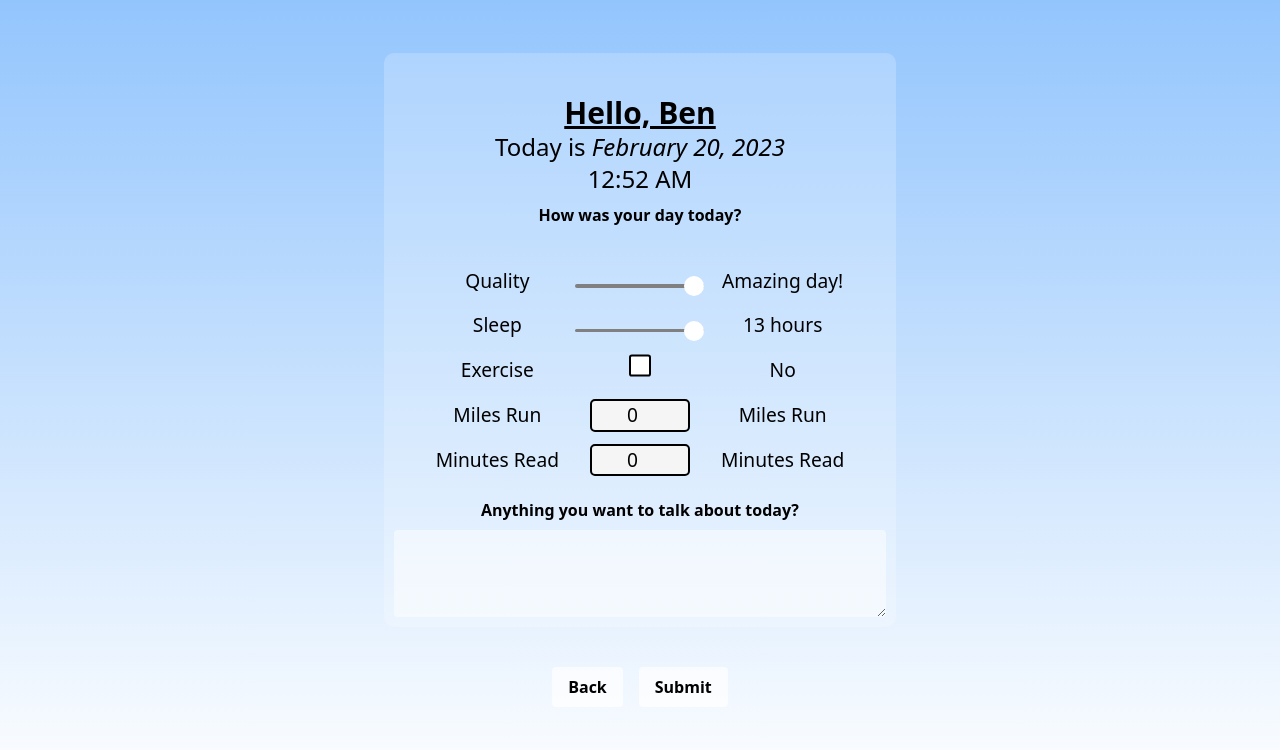
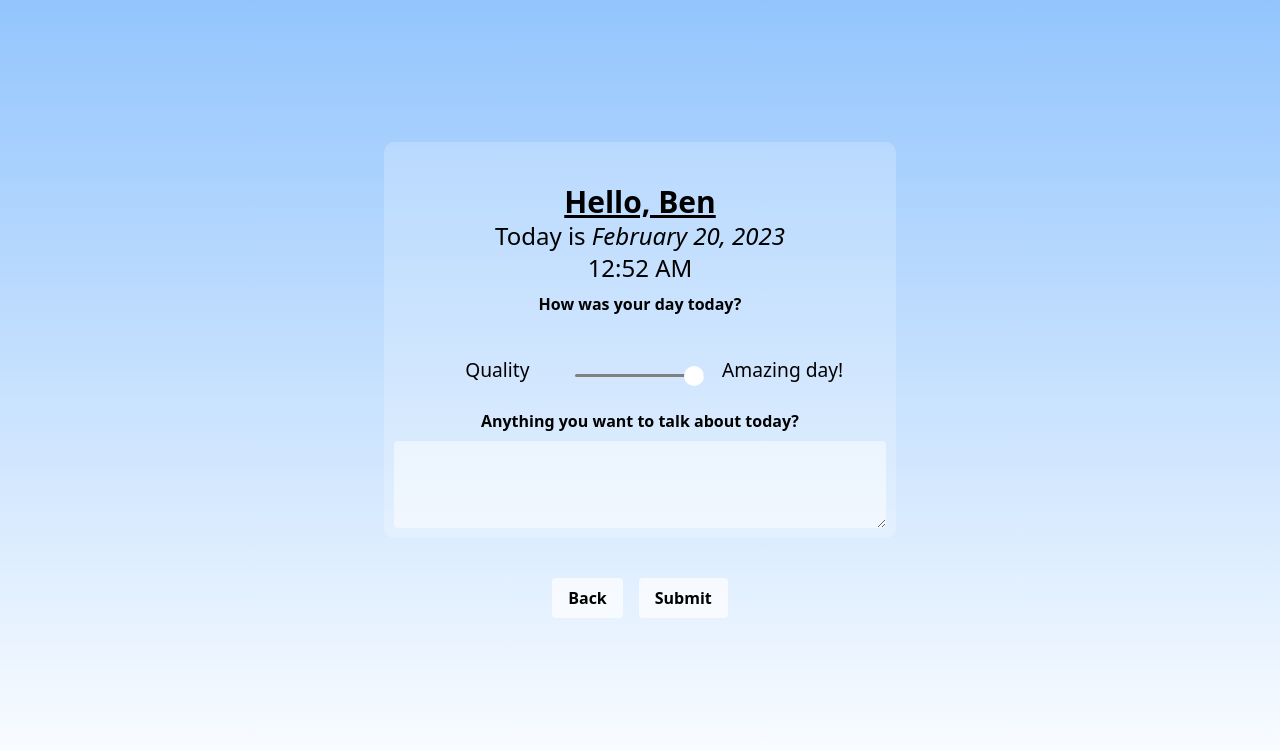
Before and after one commit to Pawtang/sunny-front, a React (Create React App) app in the folder Sunny/: page /day in a window 1280 px wide. Shown: the top 750 px of the page. Built offline with nearby package versions, Linux system fonts and the light colour scheme.

Commit message:
Some functional updates for saving day

```diff
--- a/Sunny/package.json
+++ b/Sunny/package.json
@@ -12,7 +12,9 @@
     "@types/node": "^16.18.12",
     "@types/react": "^18.0.28",
     "@types/react-dom": "^18.0.11",
+    "axios": "^1.3.4",
     "dayjs": "^1.11.7",
+    "lodash": "^4.17.21",
     "react": "^18.2.0",
     "react-dom": "^18.2.0",
     "react-router-dom": "^6.8.1",
--- a/Sunny/src/components/CalendarDay.tsx
+++ b/Sunny/src/components/CalendarDay.tsx
@@ -33,7 +33,7 @@ const CalendarDay: FunctionComponent<calendarDayProps> = (props) => {
       })`,
     };
     return (
-      <Link to="/Day">
+      <Link to={`/Day?date=${"03042020"}`} state={{dayabc: "010101"}}>
         <div
           className={`dayBox relative w-16 hover:-translate-y-1 h-16 hover:h-15 bg-white/80 hover:bg-white transition-all m-4 rounded hover:drop-shadow-md`}
           // style={divStyle}
--- a/Sunny/src/components/Day.tsx
+++ b/Sunny/src/components/Day.tsx
@@ -1,23 +1,38 @@
-import React, { FunctionComponent } from "react";
-// import { useState } from "react";
+import React, { FunctionComponent, useEffect } from "react";
+import { useState } from "react";
 import BooleanRating from "../elements/BooleanRating";
 import NumberRating from "../elements/NumberRating";
 import RangeRating from "../elements/RangeRating";
 import dayjs, { Dayjs } from "dayjs";
 import LinkButton from "../elements/LinkButton";
-import { Interface } from "readline";
 import BackgroundGradient from "../utilities/BackgroundGradient";
+import {mapQueryParamsToObject} from "../utilities/QueryParamsUtils";
+import ActionButton from '../elements/ActionButton';
+import {submitDay} from "../middleware/dayServiceCalls";
+import {useLocation} from "react-router-dom";
 const today = dayjs();
 
 interface dayProps {
   // id: number;
+  date?: string
 }
 
 const Day: FunctionComponent<dayProps> = (props) => {
   // const { id } = props;
-  // const [dailyRating, setDailyRating] = useState(0);
+  const [dayRating, setDayRating] = useState(5);
+  const [notes, setNotes] = useState("");
+  const [attributes, setAttributes] = useState({});
+  const {date="03/05/2020"} = props;
+  const location = useLocation();
+  console.log("location", location);
+  console.log("aa", mapQueryParamsToObject(location.search)) //TODO this is not working rn
+
+  useEffect(() => {
+    console.log("Notes", notes)
+  }, [notes])
 
   const time = parseInt(today.format("h"));
+  console.log("time", time);
 
   return (
     <div
@@ -47,11 +62,14 @@ const Day: FunctionComponent<dayProps> = (props) => {
             However, also need to map both the inputs and the states based on the trackers the user has set up
 
             */}
-            <RangeRating value="Quality" maximum={4}></RangeRating>
-            <RangeRating value="Sleep" maximum={12}></RangeRating>
+            <RangeRating label="Quality"
+                         maximum={5}
+                         onChange={(rating: number) => setDayRating(rating)}
+                         value={dayRating}/>
+            {/* <RangeRating value="Sleep" maximum={12}></RangeRating>
             <BooleanRating value="Exercise"></BooleanRating>
             <NumberRating value="Miles Run"></NumberRating>
-            <NumberRating value="Minutes Read"></NumberRating>
+            <NumberRating value="Minutes Read"></NumberRating> */}
           </div>
           <div className="freetext center mt-4">
             <label htmlFor="journal-entry">
@@ -61,8 +79,12 @@ const Day: FunctionComponent<dayProps> = (props) => {
               className="mt-2 bg-white/50 peer block min-h-3  w-full rounded border-0 py-[0.32rem] px-3 leading-[1.6] outline-none transition-all duration-200 ease-linear focus:placeholder:opacity-100 data-[te-input-state-active]:placeholder:opacity-100 motion-reduce:transition-none dark:text-neutral-200 dark:placeholder:text-neutral-200 [&:not([data-te-input-placeholder-active])]:placeholder:opacity-0 "
               id="journal-entry"
               rows={3}
+              onChange={(e) => {
+                setNotes(e.target.value)
+              }}
+              value={notes}
               placeholder="Tell me about your day"
-            ></textarea>
+            />
           </div>
         </div>
         <div className="container submit mx-auto m-10 mx-auto flex justify-center max-w-sm">
@@ -71,11 +93,14 @@ const Day: FunctionComponent<dayProps> = (props) => {
             buttonText="Back"
             styleTags="text-center"
           ></LinkButton>
-          <LinkButton
-            linkTo=""
+          <ActionButton
+            onClick={() => {
+              submitDay({notes, dayRating, attributes, date}, (data: any) => {alert("YAY"); console.log(data)})
+              console.log("abcdefg")
+            }}
             buttonText="Submit"
             styleTags="text-center"
-          ></LinkButton>
+          ></ActionButton>
         </div>
       </div>
     </div>
--- a/Sunny/src/components/Month.tsx
+++ b/Sunny/src/components/Month.tsx
@@ -6,6 +6,13 @@ import ActionButton from "../elements/ActionButton";
 import LinkButton from "../elements/LinkButton";
 import DummyMonthGen from "../utilities/DummyMonthGen";
 import BackgroundGradient from "../utilities/BackgroundGradient";
+
+interface IDay {
+  id: number,
+  quality: number,
+  sleep: number,
+  date: Dayjs
+}
 
 const Month: FunctionComponent = () => {
   const today = dayjs();
@@ -17,14 +24,15 @@ const Month: FunctionComponent = () => {
   };
 
   const [time, setTime] = useState(12);
+  const [month, setMonth] = useState<IDay[]|undefined>([]);
 
   // Useffect to run DummyMonthGen only on mount
-  let month: { id: number; quality: number; sleep: number; date: Dayjs }[] = [];
+  // let month: { id: number; quality: number; sleep: number; date: Dayjs }[] = [];
 
   useEffect(() => {
-    month = DummyMonthGen();
+    setMonth(DummyMonthGen());
     console.log(month);
-  });
+  }, []);
 
   return (
     <div className={`mt-0 transition-colors ${BackgroundGradient(time)}`}>
@@ -72,7 +80,7 @@ const Month: FunctionComponent = () => {
               <CalendarDay dayIndex={index} />
             </div>
           ))} */}
-          {month.map((day) => (
+          {month && month.map((day) => (
             <div id={day.id.toString()} key={day.id}>
               <CalendarDay
                 dayIndex={day.id}
--- a/Sunny/src/elements/BooleanRating.tsx
+++ b/Sunny/src/elements/BooleanRating.tsx
@@ -9,18 +9,18 @@ const evaluateRating = (value: string, rating: boolean) => {
 };
 
 interface ratingProps {
-  value: string;
+  label: string;
 }
 
 const BooleanRating: FunctionComponent<ratingProps> = (props) => {
-  const { value } = props;
+  const { label } = props;
   const [rating, setRating] = useState(false);
 
   return (
     // Change to a nice toggle pill component
     <div className="container dayrating mx-auto px-6">
       <div className="grid grid-cols-3 mx-auto p-2">
-        <div className="border-1 mx-auto">{value}</div>
+        <div className="border-1 mx-auto">{label}</div>
         <div className="border-1 mx-auto">
           <input
             type="checkbox"
@@ -32,7 +32,7 @@ const BooleanRating: FunctionComponent<ratingProps> = (props) => {
             }}
           />
         </div>
-        <div className="border-1 mx-auto">{evaluateRating(value, rating)}</div>
+        <div className="border-1 mx-auto">{evaluateRating(label, rating)}</div>
       </div>
     </div>
   );
--- a/Sunny/src/elements/NumberRating.tsx
+++ b/Sunny/src/elements/NumberRating.tsx
@@ -10,18 +10,18 @@ const evaluateRating = (value: string, rating: number) => {
 };
 
 interface ratingProps {
-  value: string;
+  label: string;
 }
 
 const NumberRating: FunctionComponent<ratingProps> = (props) => {
-  const { value } = props;
+  const { label } = props;
   const [rating, setRating] = useState(0);
 
   return (
     // Need to remove the up/down formatting or just change to text input then use js to only accept numbers
     <div className="container dayrating mx-auto px-6">
       <div className="grid grid-cols-3 mx-auto p-2">
-        <div className="border-1 mx-auto">{value}</div>
+        <div className="border-1 mx-auto">{label}</div>
         <div className="border-1 mx-auto">
           <div className="w-24">
             <input
@@ -36,7 +36,7 @@ const NumberRating: FunctionComponent<ratingProps> = (props) => {
             />
           </div>
         </div>
-        <div className="border-1 mx-auto">{evaluateRating(value, rating)}</div>
+        <div className="border-1 mx-auto">{evaluateRating(label, rating)}</div>
       </div>
     </div>
   );
--- a/Sunny/src/elements/RangeRating.tsx
+++ b/Sunny/src/elements/RangeRating.tsx
@@ -1,54 +1,56 @@
 import React, { FunctionComponent } from "react";
-import { useState } from "react";
-import { Interface } from "readline";
 
-const evaluateRating = (value: string, rating: number) => {
-  if (value === "Quality") {
+const evaluateRating = (label: string, rating: number) => {
+  if (label === "Quality") {
     switch (rating) {
-      case 0:
+      case 1:
         return "Miserable day...";
-      case 1:
+      case 2:
         return "Bad day...";
-      case 2:
+      case 3:
         return "Decent day...";
-      case 3:
+      case 4:
         return "Good day!";
-      case 4:
+      case 5:
         return "Amazing day!";
       default:
         return "Rate your day!";
     }
-  } else if (value === "Sleep") return `${(rating + 1).toString()} hours`;
-  else return (rating + 1).toString();
+  } else if (label === "Sleep") {
+    return `${(rating).toString()} hours`;
+  }
+
+  return (rating).toString();
 };
 
 interface ratingProps {
-  value: string;
+  label: string;
+  value: number;
   maximum: number;
+  onChange: Function;
 }
 
 const RangeRating: FunctionComponent<ratingProps> = (props) => {
-  const { value, maximum } = props;
-  const [rating, setRating] = useState(maximum);
+  const { label, value, maximum, onChange } = props;
 
   return (
     <div className="container dayrating mx-auto px-6">
       <div className="grid grid-cols-3 mx-auto p-2">
-        <div className="border-1 mx-auto">{value}</div>
+        <div className="border-1 mx-auto">{label}</div>
         <div className="border-1 mx-auto">
           <input
             type="range"
             name="day-quality"
             id="day-quality"
-            min={0}
+            min={1}
             max={maximum}
-            value={rating}
+            value={value}
             onChange={(e) => {
-              setRating(e.target.valueAsNumber);
+              onChange(e.target.valueAsNumber);
             }}
           />
         </div>
-        <div className="border-1 mx-auto">{evaluateRating(value, rating)}</div>
+        <div className="border-1 mx-auto">{evaluateRating(label, value)}</div>
       </div>
     </div>
   );
--- /dev/null
+++ b/Sunny/src/middleware/dayServiceCalls.tsx
@@ -0,0 +1,10 @@
+import axios from "axios";
+
+export const submitDay = async (body: any, successCallback : any) => {
+    try {
+        const response = await axios.post("http://localhost:8000/day", body)
+        .then((response) => {successCallback && successCallback(response.data)})
+    } catch (e) {
+        console.log("error", e);
+    }
+}
--- /dev/null
+++ b/Sunny/src/utilities/QueryParamsUtils.tsx
@@ -0,0 +1,14 @@
+
+export const mapQueryParamsToObject = (p : string) => {
+    if (p === "" || !p) {
+        return {};
+    }
+    const obj: {[key: string] : string} = {};
+    const params = p.substring(1).split('&');
+    params.forEach(param => {
+        const split = param.split("=");
+        obj[split[0]] = split[1];
+    })
+
+    return obj;
+}
```
Also changed, not shown: 1 other file (tests, documents, lock files or other folders).
